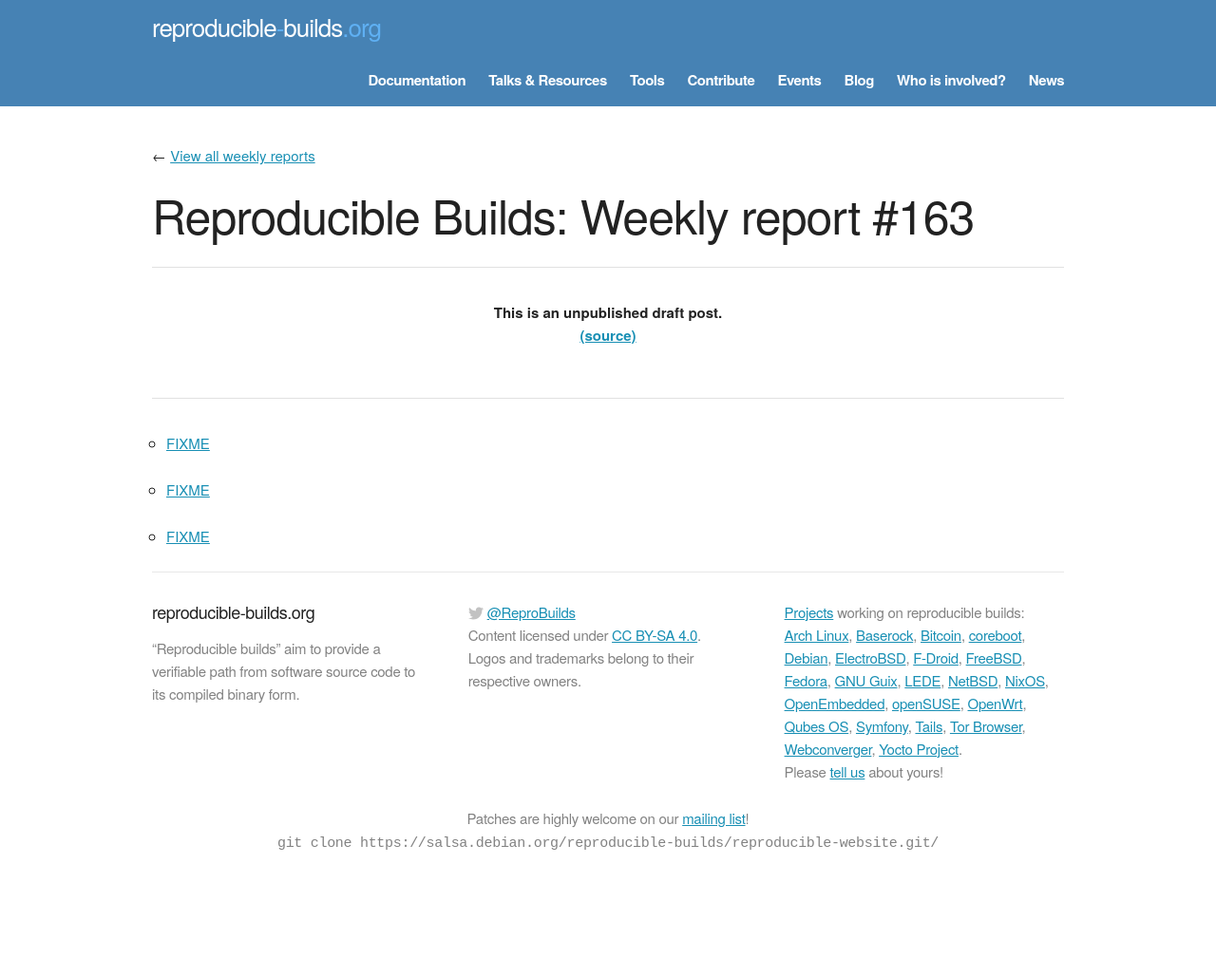
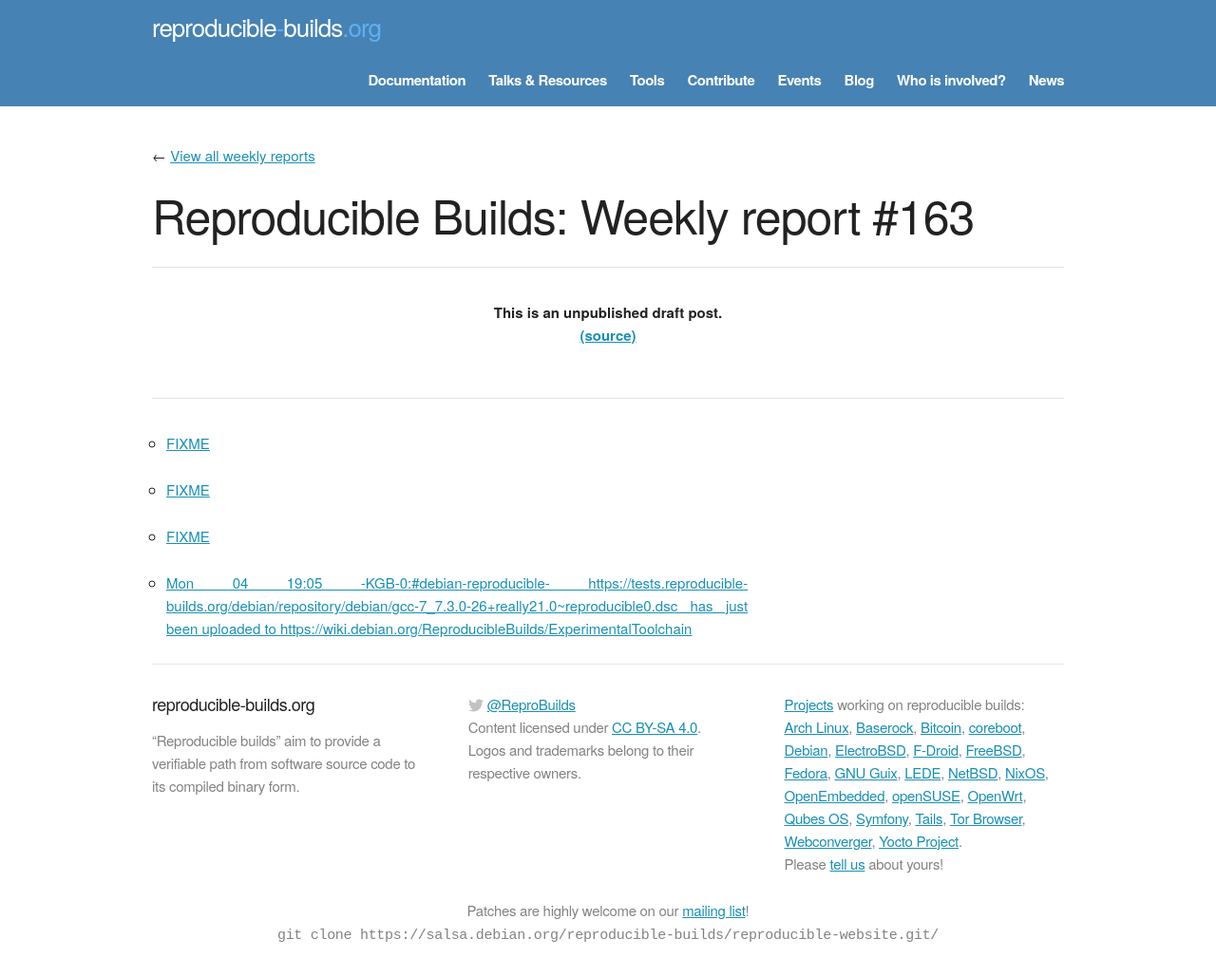
Before and after one commit to prototypefund/reproducible-website, a Jekyll site: the page built from _blog/posts/163.md, in a window 1280 px wide. Shown: the whole page at 95% size. Built offline with Jekyll 4.4.1, drawn with Linux system fonts in a browser that asks for light colours; some web fonts are replaced; before the commit the page ends 931 px from its top, so only the background shows below that.

Commit message:
163 += Mon 04 19:05 -KGB-0:#debian-reproducible- https://tests.reproducible-builds.org/debian/repository/debian/gcc-7_7.3.0-26+really21.0\~reproducible0.dsc has just been uploaded to https://wiki.debian.org/ReproducibleBuilds/ExperimentalToolchain <https://wiki.debian.org/ReproducibleBuilds/ExperimentalToolchain>

```diff
--- a/_blog/posts/163.md
+++ b/_blog/posts/163.md
@@ -8,3 +8,5 @@ week: 163
 * [FIXME](https://salsa.debian.org/installer-team/debian-installer/merge_requests/3)
 
 * [FIXME](https://lists.reproducible-builds.org/pipermail/rb-general/2018-June/001001.html)
+
+* [Mon 04 19:05 -KGB-0:#debian-reproducible- https://tests.reproducible-builds.org/debian/repository/debian/gcc-7_7.3.0-26+really21.0\~reproducible0.dsc has just been uploaded to https://wiki.debian.org/ReproducibleBuilds/ExperimentalToolchain](https://wiki.debian.org/ReproducibleBuilds/ExperimentalToolchain)
```
